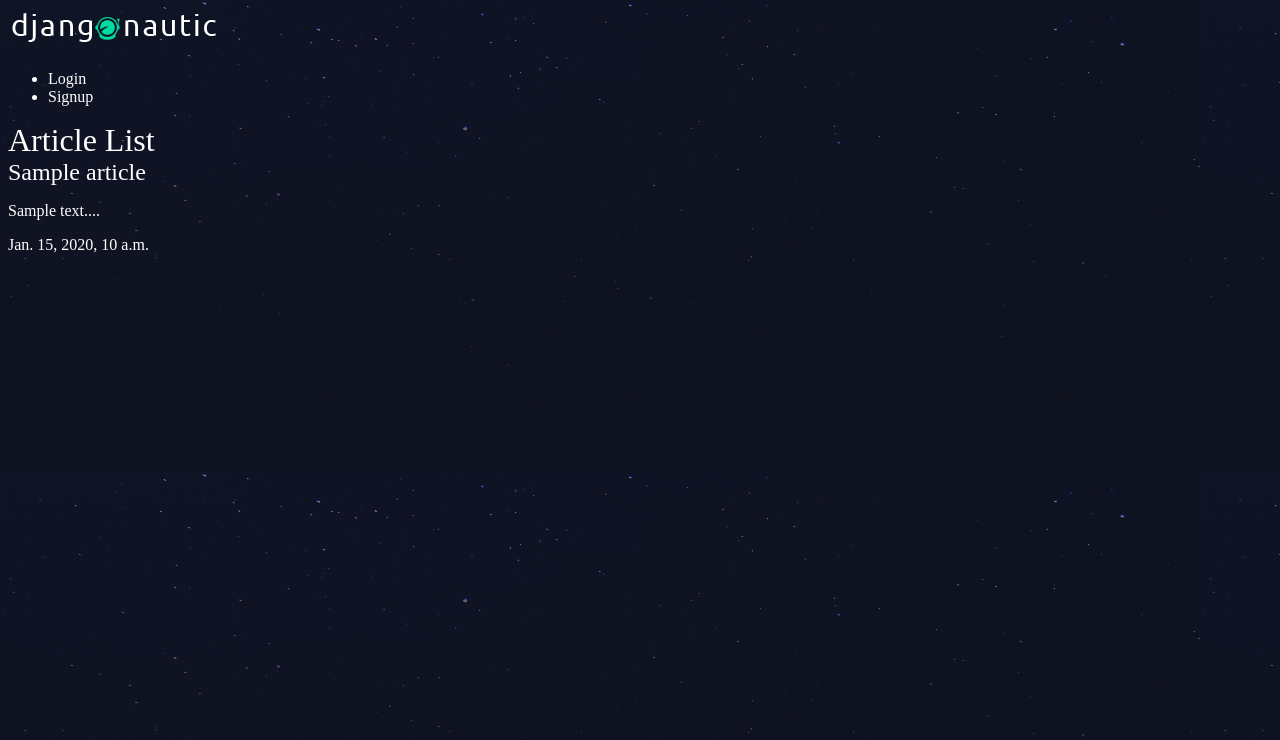
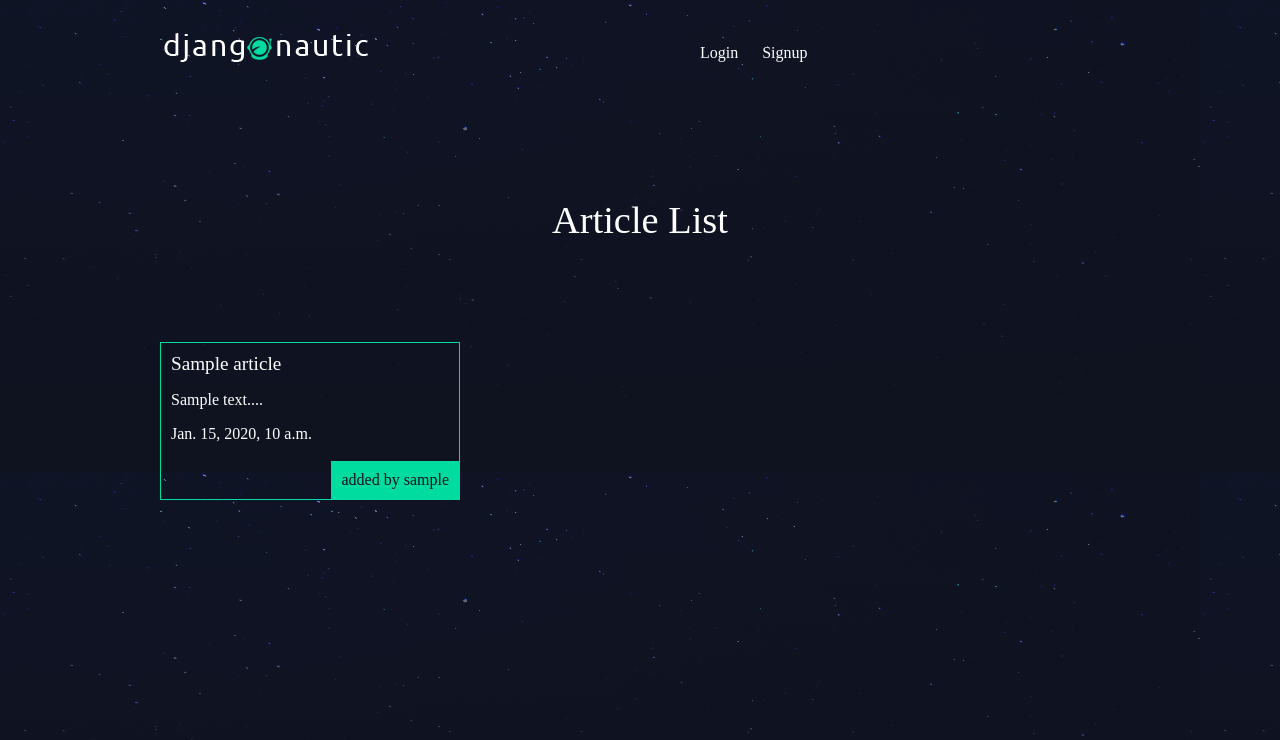
Before and after one commit to DWallDev/djangotutorial, a Django app: page / in a window 1280 px wide. Shown: the top 740 px of the page. Run offline with Django 3.2, Linux system fonts and the light colour scheme; tables that the repository leaves empty hold one stand-in row (values such as "Sample post"); parts of the project's set-up code (start-up, migrations or seed data) failed here and were passed over.

Commit message:
Tutorial 31

```diff
--- a/djangohive/articles/templates/articles/article_detail.html
+++ b/djangohive/articles/templates/articles/article_detail.html
@@ -3,12 +3,10 @@
 {% block content %}
 <div class="article-detail">
     <div class="article">
-        <img src="{{ article.thumb.url }}"
+        <img src="{{ article.thumb.url }}" />
         <h2>{{ article.title }}</h2>
         <p>{{ article.body }}</p>
         <p>{{ article.date }}</p>
     </div>
 </div>
-
-
 {% endblock %}
--- a/djangohive/articles/templates/articles/article_list.html
+++ b/djangohive/articles/templates/articles/article_list.html
@@ -9,6 +9,7 @@
             <h2><a href="{% url 'articles:detail' article.slug %}">{{ article.title }}</a></h2>
             <p>{{ article.snippet }}</p>
             <p>{{ article.date }}</p>
+            <p class="author">added by {{ article.author.username }}</p>
         </div>
 
     {% endfor %}
--- a/djangohive/assets/styles.css
+++ b/djangohive/assets/styles.css
@@ -18,3 +18,84 @@ a, a:hover, a:visited{
     color: #fff;
     text-decoration: none;
 }
+
+.wrapper{
+    max-width: 960px;
+    margin: 0 auto;
+}
+
+div.wrapper h1{
+    text-align: center;
+    margin: 100px auto;
+    font-size: 2.4em;
+}
+
+header{
+    display: grid;
+    grid-template-columns: 1fr 1fr;
+    padding: 20px 0;
+}
+
+nav{
+    justify.self: end;
+
+}
+
+nav li{
+    display: inline-block;
+    margin-left: 20px;
+}
+
+
+nav button{
+    background: none;
+    color: #fff;
+    cursor: pointer;
+    border: 0;
+    font-size: 1em;
+}
+
+.articles {
+    display: grid;
+    grid-template-columns: 1fr 1fr 1fr;
+    grid-gap: 30px;
+}
+
+.article{
+    padding: 10px;
+    border: 1px solid #00dba0;
+    position: relative;
+    padding-bottom: 40px;
+}
+
+.article h2{
+    font-size: 1.2em;
+}
+
+.article-detail .article{
+    padding: 0;
+}
+
+.article .author{
+    padding: 10px;
+    background: #00dba0;
+    position: absolute;
+    right: 0;
+    bottom: 0;
+    margin: 0;
+    color: #0f121f;
+}
+
+.article-detail .article img{
+    max-width: 100%;
+}
+
+.article-detail .article h2{
+    text-align: center;
+    margin: 20px auto;
+    font-size: 2em;
+}
+
+.article-detail .article p{
+    text-align: center;
+}
```
